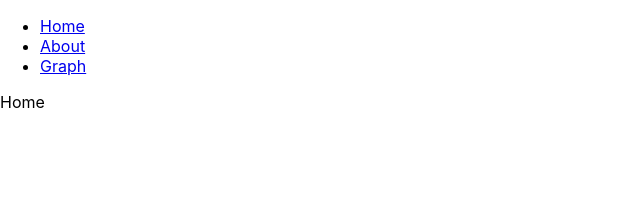
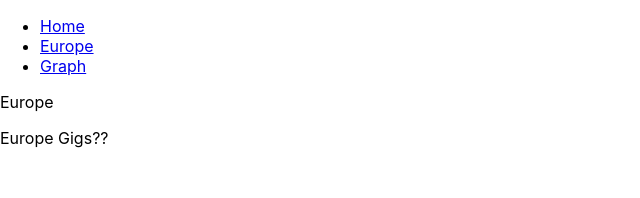
Before and after one commit to iezer/react-graphs, a React (Create React App) app: page /europe in a window 1280 px wide. Shown: the top 198 px of the page, without its empty margins (0-640 px from the left). Built offline with nearby package versions, Linux system fonts and the light colour scheme; no server answers; what miragejs would draw is missing.

Commit message:
start working on euro-songkick graph

```diff
--- a/src/App.js
+++ b/src/App.js
@@ -1,6 +1,7 @@
 import React from 'react';
 import './App.css';
 import QuickStartGraph from './components/graph';
+import Europe from './components/europe';
 import {
   BrowserRouter as Router,
   Switch,
@@ -18,7 +19,7 @@ function App() {
               <Link to="/">Home</Link>
             </li>
             <li>
-              <Link to="/about">About</Link>
+              <Link to="/europe">Europe</Link>
             </li>
             <li>
               <Link to="/graph">Graph</Link>
@@ -29,8 +30,9 @@ function App() {
         {/* A <Switch> looks through its children <Route>s and
            renders the first one that matches the current URL. */}
         <Switch>
-          <Route path="/about">
-            <p>About</p>
+          <Route path="/europe">
+            <p>Europe</p>
+            <Europe />
           </Route>
           <Route path="/graph">
             <section>
--- /dev/null
+++ b/src/components/europe.js
@@ -0,0 +1,48 @@
+import React, { useState, useEffect } from 'react';
+
+const SONGKICK_KEY = process.env.REACT_APP_SONGKICK_KEY;
+
+const EUROPE_COUNTRY_CODES = [
+  'AL', 'AD', 'AM', 'AT', 'BY', 'BE', 'BA', 'BG', 'CH', 'CY', 'CZ', 'DE',
+  'DK', 'EE', 'ES', 'FO', 'FI', 'FR', 'GB', 'GE', 'GI', 'GR', 'HU', 'HR',
+  'IE', 'IS', 'IT', 'LI', 'LT', 'LU', 'LV', 'MC', 'MK', 'MT', 'NO', 'NL', 'PL',
+  'PT', 'RO', 'RU', 'SE', 'SI', 'SK', 'SM', 'TR', 'UA', 'UK', 'VA'
+];
+
+function gigsUrl(artist_id) {
+  const params = {
+    apikey: SONGKICK_KEY,
+    min_date: '2019-01-01',
+    max_date: '2019-12-31',
+    per_page: 50
+  };
+
+  let url = [];
+
+  url.push(`https://api.songkick.com/api/3.0/artists/${artist_id}/gigography.json?`);
+
+  Object.keys(params).forEach(key => url.push(`${key}=${params[key]}`));
+
+  return url.join('&');
+};
+
+const artists = [
+  ['Cécile McLorin Salvant', '2804751'],
+  ['Chris Potter', '466442'],
+  ['Fred Hersch', '216551'],
+  ['Fred Hersch Trio', '26926'],
+  ['Brad Mehldau', '429459'],
+  ['Melissa Aldana', '6813869']
+];
+
+function Europe() {
+  fetch(gigsUrl(artists[0][1]));
+
+  return (
+    <div>
+      Europe Gigs??
+    </div>
+  );
+}
+
+export default Europe;
--- a/src/mirage/server.js
+++ b/src/mirage/server.js
@@ -15,6 +15,8 @@ export default function makeServer() {
           ]
         };
       });
+
+      this.passthrough('https://api.songkick.com/**');
     }
   });
 
```
Also changed, not shown: 1 other file (tests, documents, lock files or other folders).
